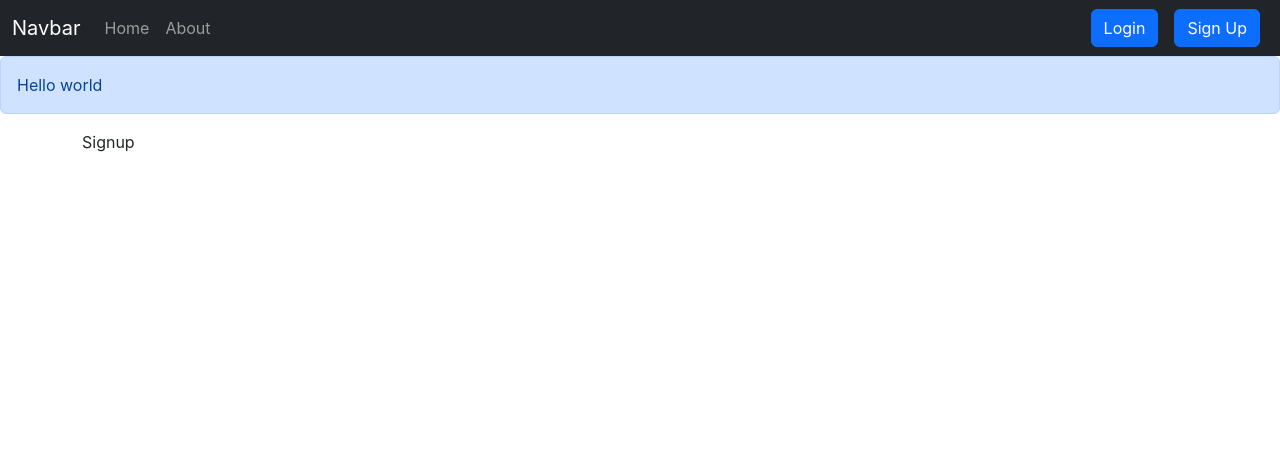
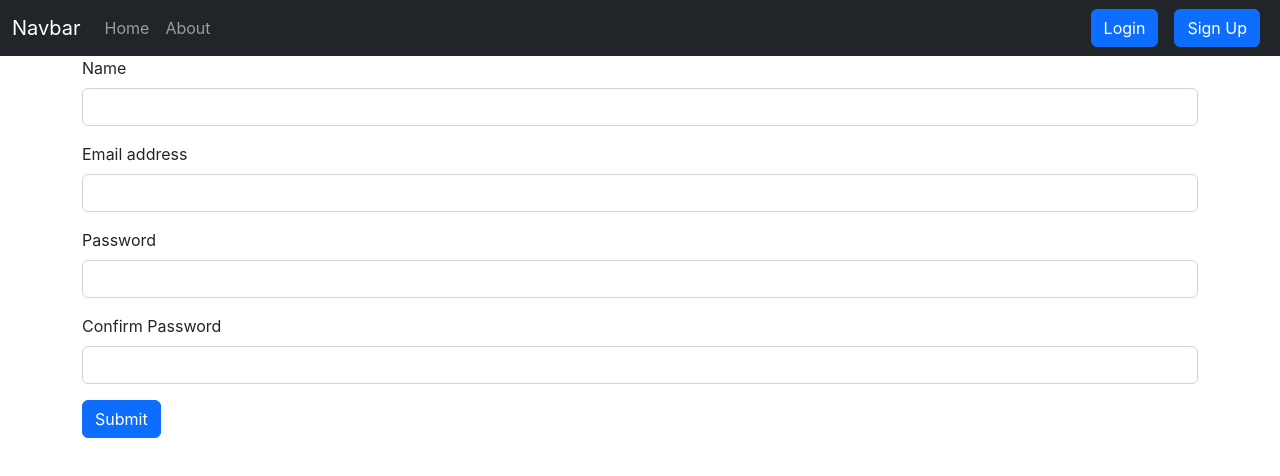
Before and after one commit to divyasinghshah/iNotebook, a React (Create React App) app: page /signup in a window 1280 px wide. Shown: the top 476 px of the page. Built offline with nearby package versions, Linux system fonts and the light colour scheme.

Commit message:
Signup Api and showalert

```diff
--- a/src/App.js
+++ b/src/App.js
@@ -7,6 +7,7 @@
   Route,
 } from "react-router-dom";
 import { Home } from './components/Home';
+import { useState } from 'react';
 import { About } from './components/About';
 import { Navbar } from './components/Navbar';
 import NoteState from './context/notes/noteState';
@@ -14,20 +15,32 @@
 import Signup from './components/Signup';
 import Login from './components/Login';
 function App() {
+  const [alert, setalert] = useState(null);
+  const showAlert=(message,type)=>{
+    setalert({
+      msg:message,
+      type:type
+
+    });
+    setTimeout(()=>{
+      setalert(null);
+    },1500);
+  }
   return (
     <>
 
     <BrowserRouter>
     <Navbar/>
-    <Alert message="Hello world"/>
+
+    <Alert alert={alert}/>
     <NoteState>
     <div className="container">
     <Routes>
-    <Route exact path="/" element={<Home/>}/>
-      <Route exact path="/home" element={<Home/>}/>
+      <Route exact path="/" element={<Home showAlert={showAlert}/>}/>
+      <Route exact path="/home" element={<Home />}/>
       <Route exact path="/about" element={<About />} />
-      <Route exact path="/login" element={<Login />} />
-      <Route exact path="/signup" element={<Signup />} />
+      <Route exact path="/login" element={<Login showAlert={showAlert}/>} />
+      <Route exact path="/signup" element={<Signup showAlert={showAlert} />} />
 
     </Routes>
     </div>
--- a/src/components/AddNote.js
+++ b/src/components/AddNote.js
@@ -1,13 +1,14 @@
 import React, { useContext, useState } from 'react'
 import noteContext from '../context/notes/noteContext';
-const AddNote = () => {
+const AddNote = (props) => {
     const context = useContext(noteContext);
     const { addNote } = context;
     const [note, setnote] = useState({title:"",description:"",tag:""});
     const handleClick = (e) => {
         e.preventDefault();
         addNote(note.title, note.description,note.tag);
-        setnote({title:"",description:"",tag:""})
+        setnote({title:"",description:"",tag:""});
+        props.showAlert("New Note Added","success");
     }
     const onChange=(e)=>{
         //whatever changes update that
--- a/src/components/Alert.js
+++ b/src/components/Alert.js
@@ -1,11 +1,15 @@
 import React from 'react'
 
-const Alert = (props) => {
-    return (
-        <div className="alert alert-primary" role="alert">
-            {props.message}
-        </div>
-    )
+export default function Alert(props) {
+    const capitalize=(word)=>{
+        const lower=word.toLowerCase();
+        return lower.charAt(0).toUpperCase()+lower.slice(1);
+
+    }
+ return (
+   props.alert && <div className={`alert alert-${props.alert.type} alert-dismissible fade show`} role="alert">
+         <strong>{capitalize(props.alert.type)}</strong>:{props.alert.msg}
+
+    </div>
+  )
 }
-
-export default Alert;
--- a/src/components/Home.js
+++ b/src/components/Home.js
@@ -2,13 +2,11 @@
 import Notes from './Notes'
 
 
-export const Home = () => {
+export const Home = (props) => {
 
   return (
       <>
-
-      <Notes/>
-
+         <Notes showAlert={props.showAlert}/>
 
       </>
 
--- a/src/components/Login.js
+++ b/src/components/Login.js
@@ -1,6 +1,6 @@
 import React,{useState} from 'react'
 import { useNavigate} from "react-router-dom";
-const Login = () => {
+const Login = (props) => {
     const [credentials, setcredentials] = useState({email:"",password:""});
     let navigate = useNavigate();
     const handleSubmit=async(e)=>{
@@ -19,9 +19,11 @@
 
             localStorage.setItem('token',json.token);
             navigate('/');
+            props.showAlert("Logged In Successfully","success");
         }
         else{
-            alert("Invalid Credentials");
+
+            props.showAlert("Invalid Credentials","danger");
         }
 
 
--- a/src/components/NoteItems.js
+++ b/src/components/NoteItems.js
@@ -14,7 +14,7 @@
                     <div className="d-flex justify-content-between">
                     <h5 class="card-title">{note.title}</h5>
                     <div>
-                        <i className="fa-solid fa-trash-can mx-2" onClick={()=>deleteNote(note._id)}></i>
+                        <i className="fa-solid fa-trash-can mx-2" onClick={()=>{deleteNote(note._id);props.showAlert("Deleted Successfully","success")}}></i>
                         <i className="fa-solid fa-pen-to-square mx-2" onClick={()=>updateNote(note)}></i>
                     </div>
 
--- a/src/components/Notes.js
+++ b/src/components/Notes.js
@@ -2,12 +2,13 @@
 import noteContext from '../context/notes/noteContext';
 import AddNote from './AddNote';
 import NoteItems from './NoteItems';
-const Notes = () => {
+const Notes = (props) => {
   const context = useContext(noteContext);
+
   const { notes, getNotes,editNote } = context;
   useEffect(() => {
     getNotes();
-
+// eslint-disable-next-line
   }, []);
   const ref = useRef(null);
   const refClose=useRef(null);
@@ -24,6 +25,7 @@
     console.log("Updating the note",note);
     editNote(note.id,note.etitle,note.edescription,e.tag);
     refClose.current.click();
+    props.showAlert("Note Updated Successfully","success");
 
   }
   const onChange = (e) => {
@@ -35,7 +37,7 @@
 
   return (
     <div className="row my-3">
-      <AddNote />
+      <AddNote showAlert={props.showAlert}/>
       <button ref={ref} type="button" className="btn btn-primary d-none" data-bs-toggle="modal" data-bs-target="#exampleModal">
         Launch demo modal
       </button>
@@ -78,7 +80,7 @@
         {notes.length===0 && 'No Notes to display'}
       </div>
       {notes.map((note) => {
-        return <NoteItems key={note._id} updateNote={updateNote} note={note} />
+        return <NoteItems key={note._id} updateNote={updateNote} note={note} showAlert={props.showAlert} />
       })}
     </div>
   )
--- a/src/components/Signup.js
+++ b/src/components/Signup.js
@@ -1,9 +1,59 @@
-import React from 'react'
+import React,{useState} from 'react'
+import { useNavigate} from "react-router-dom";
+const Signup = (props) => {
+    const [credentials, setcredentials] = useState({name:"",email:"",password:"",cpassword:""});
+    let navigate = useNavigate();
+    const handleSubmit=async(e)=>{
+        e.preventDefault();
+        const response= await fetch(`http://localhost:5000/api/auth/createUser`,{
+            method:'POST',
+            headers:{
+                'Content-Type':'application/json'
 
-const Signup = () => {
-  return (
-    <div>Signup</div>
-  )
+            },
+            body:JSON.stringify({name:credentials.name,email:credentials.email,password:credentials.password})
+        });
+        const json= await response.json();
+
+         if(json.success){
+
+            localStorage.setItem('token',json.token);
+            navigate('/');
+            props.showAlert("New Account Created Successfully","success");
+        }
+        else{
+            props.showAlert("Invalid Credentials","danger");
+        }
+
+
+    }
+    const onChange=(e)=>{
+        setcredentials({...credentials,[e.target.name]:e.target.value})
+    }
+    return (
+        <form onSubmit={handleSubmit}>
+            <div className="mb-3">
+                <label for="name" className="form-label">Name</label>
+                <input type="text" className="form-control" id="name" value={credentials.name} name='name' aria-describedby="emailHelp" onChange={onChange} />
+
+            </div>
+            <div className="mb-3">
+                <label for="exampleInputEmail1" className="form-label">Email address</label>
+                <input type="email" className="form-control" id="email" value={credentials.email} name='email' aria-describedby="emailHelp" onChange={onChange} />
+
+            </div>
+            <div className="mb-3">
+                <label for="password" className="form-label" >Password</label>
+                <input type="password" className="form-control" name="password" id="password" value={credentials.password} onChange={onChange} />
+            </div>
+            <div className="mb-3">
+                <label for="cpassword" className="form-label" >Confirm Password</label>
+                <input type="password" className="form-control" name="cpassword" id="cpassword" value={credentials.cpassword} onChange={onChange} />
+            </div>
+
+            <button type="submit" className="btn btn-primary">Submit</button>
+        </form>
+    )
 }
 
 export default Signup
```
Also changed, not shown: 1 other file (tests, documents, lock files or other folders).
